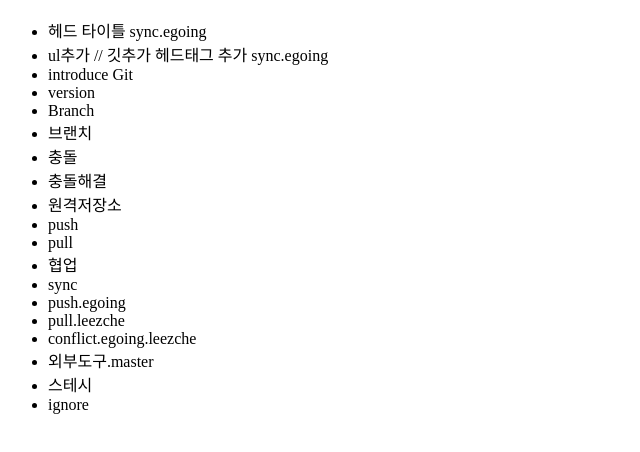
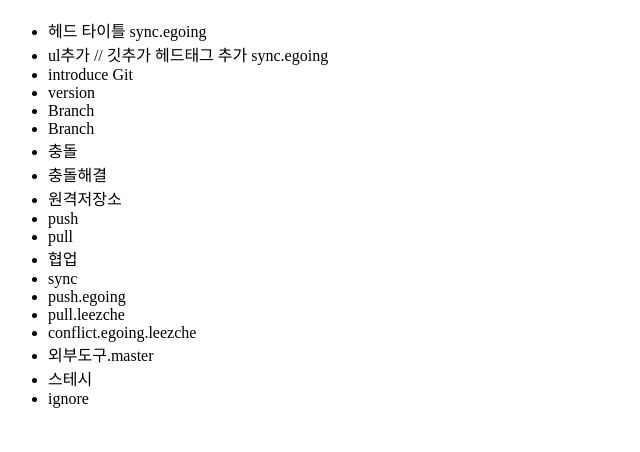
Before and after one commit to sblee1031/opentutorial, a plain HTML site: page index.html in a window 1280 px wide. Shown: the part 48-500 px from the top of the page, without its empty margins (0-640 px from the left). Drawn offline with Linux system fonts and the light colour scheme.

Commit message:
branch추가

```diff
--- a/index.html
+++ b/index.html
@@ -13,7 +13,7 @@
             <li>introduce Git</li>
             <li>version</li>
             <li>Branch</li>
-            <li>브랜치</li>
+            <li>Branch</li>
             <li>충돌</li>
             <li>충돌해결</li>
             <li>원격저장소</li>
```
